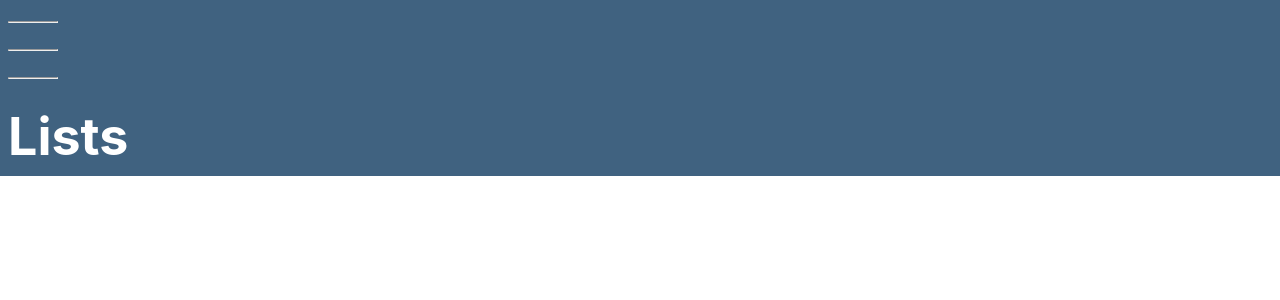
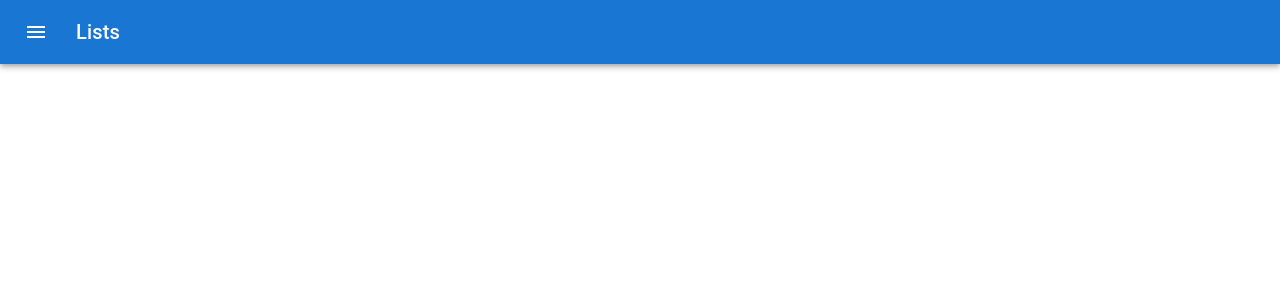
Before and after one commit to FranzMari/wishlist, a React (Create React App) app: page / in a window 1280 px wide. Shown: the top 300 px of the page. Built offline with nearby package versions, Linux system fonts and the light colour scheme.

Commit message:
aggiunto mui

```diff
--- a/package.json
+++ b/package.json
@@ -3,6 +3,11 @@
   "version": "0.1.0",
   "private": true,
   "dependencies": {
+    "@emotion/react": "^11.9.0",
+    "@emotion/styled": "^11.8.1",
+    "@fontsource/roboto": "^4.5.5",
+    "@mui/icons-material": "^5.6.2",
+    "@mui/material": "^5.6.3",
     "@testing-library/jest-dom": "^5.16.4",
     "@testing-library/react": "^13.1.1",
     "@testing-library/user-event": "^13.5.0",
--- a/src/App.css
+++ b/src/App.css
@@ -16,9 +16,11 @@
     justify-content: space-around;
 }
 
-#menu-button hr {
-    width: 3rem;
-    color: white;
+.line {
+    width: 90%;
+    height: .25rem;
+    background-color: white;
+    margin: auto;
 }
 
 .topbar h1 {
--- a/src/App.js
+++ b/src/App.js
@@ -1,16 +1,18 @@
-import React from 'react';
-import './App.css';
-import Topbar from './components/Topbar'
+import React from "react";
+import "./App.css";
+import MenuAppBar from "./components/MenuAppBar";
+import AppDrawer from "./components/AppDrawer";
 
 function App() {
-
   const [pageInfo] = React.useState({
-      pageTitle: "Lists"
-  })
+    pageTitle: "Lists",
+    isDrawerOpen: false,
+  });
 
   return (
     <div className="App">
-        <Topbar title={pageInfo.pageTitle}/>
+      <MenuAppBar title={pageInfo.pageTitle} />
+      <AppDrawer open={pageInfo.isDrawerOpen} />
     </div>
   );
 }
--- /dev/null
+++ b/src/components/AppDrawer.js
@@ -0,0 +1,10 @@
+import * as React from "react";
+import { SwipeableDrawer } from "@mui/material";
+
+export default function AppDrawer(props) {
+  return (
+    <SwipeableDrawer open={props.open}>
+      <div>Menu item!</div>
+    </SwipeableDrawer>
+  );
+}
--- /dev/null
+++ b/src/components/MenuAppBar.js
@@ -0,0 +1,35 @@
+import * as React from "react";
+import AppBar from "@mui/material/AppBar";
+import Box from "@mui/material/Box";
+import Toolbar from "@mui/material/Toolbar";
+import Typography from "@mui/material/Typography";
+import IconButton from "@mui/material/IconButton";
+import MenuIcon from "@mui/icons-material/Menu";
+
+export default function MenuAppBar(props) {
+  const toggleDrawer = function () {
+    console.log("Drawer toggled!");
+  };
+
+  return (
+    <Box sx={{ flexGrow: 1 }}>
+      <AppBar position="static">
+        <Toolbar>
+          <IconButton
+            size="large"
+            edge="start"
+            color="inherit"
+            aria-label="menu"
+            sx={{ mr: 2 }}
+            onClick={toggleDrawer}
+          >
+            <MenuIcon />
+          </IconButton>
+          <Typography variant="h6" component="div" sx={{ flexGrow: 1 }}>
+            {props.title}
+          </Typography>
+        </Toolbar>
+      </AppBar>
+    </Box>
+  );
+}
--- a/src/components/Topbar.js
+++ /dev/null
@@ -1,14 +0,0 @@
-function Topbar(props) {
-    return (
-      <header className="topbar">
-          <div id="menu-button">
-              <hr />
-              <hr />
-              <hr />
-          </div>
-          <h1> {props.title} </h1>
-      </header>
-    );
-  }
-
-  export default Topbar;
```
Also changed, not shown: 1 other file (tests, documents, lock files or other folders).
